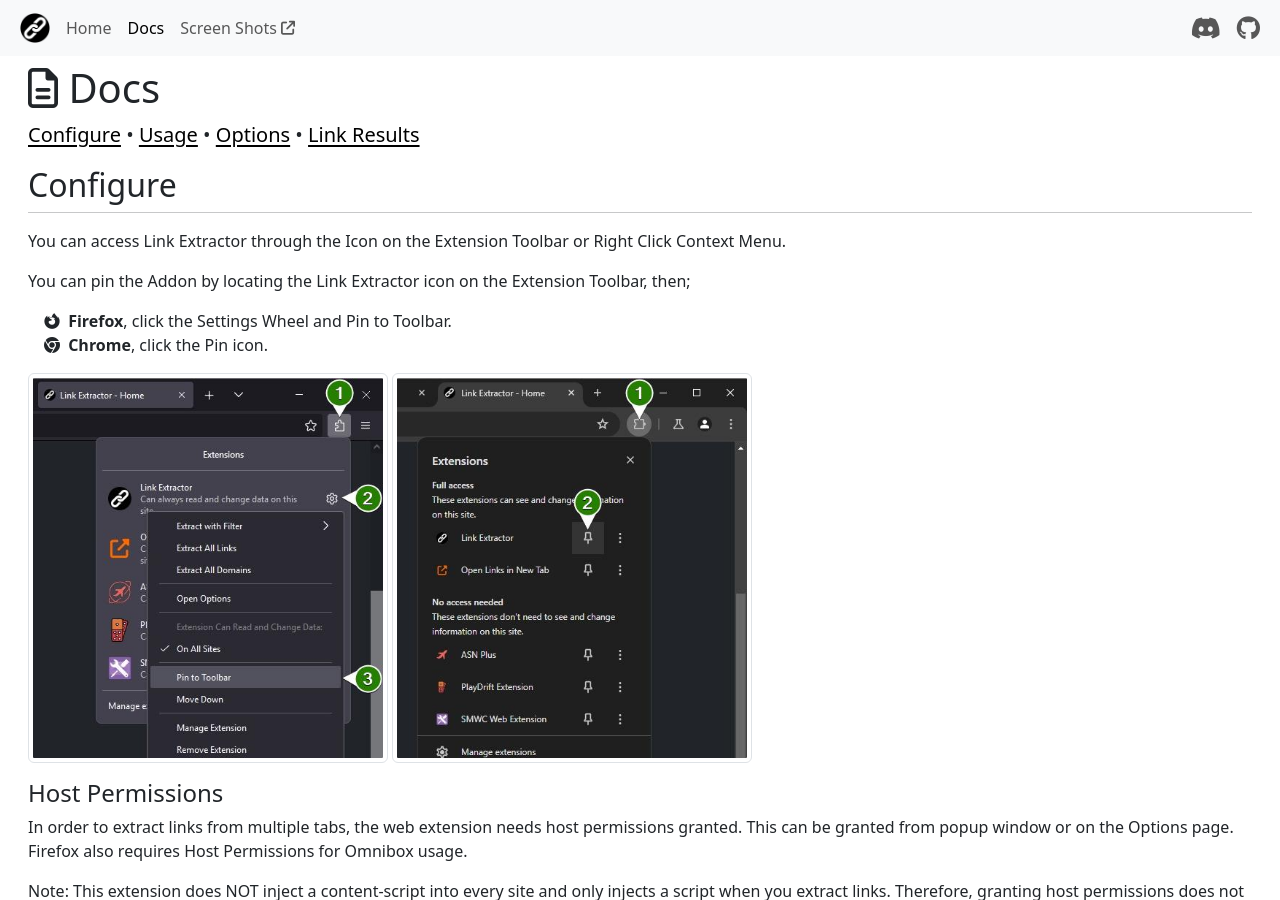
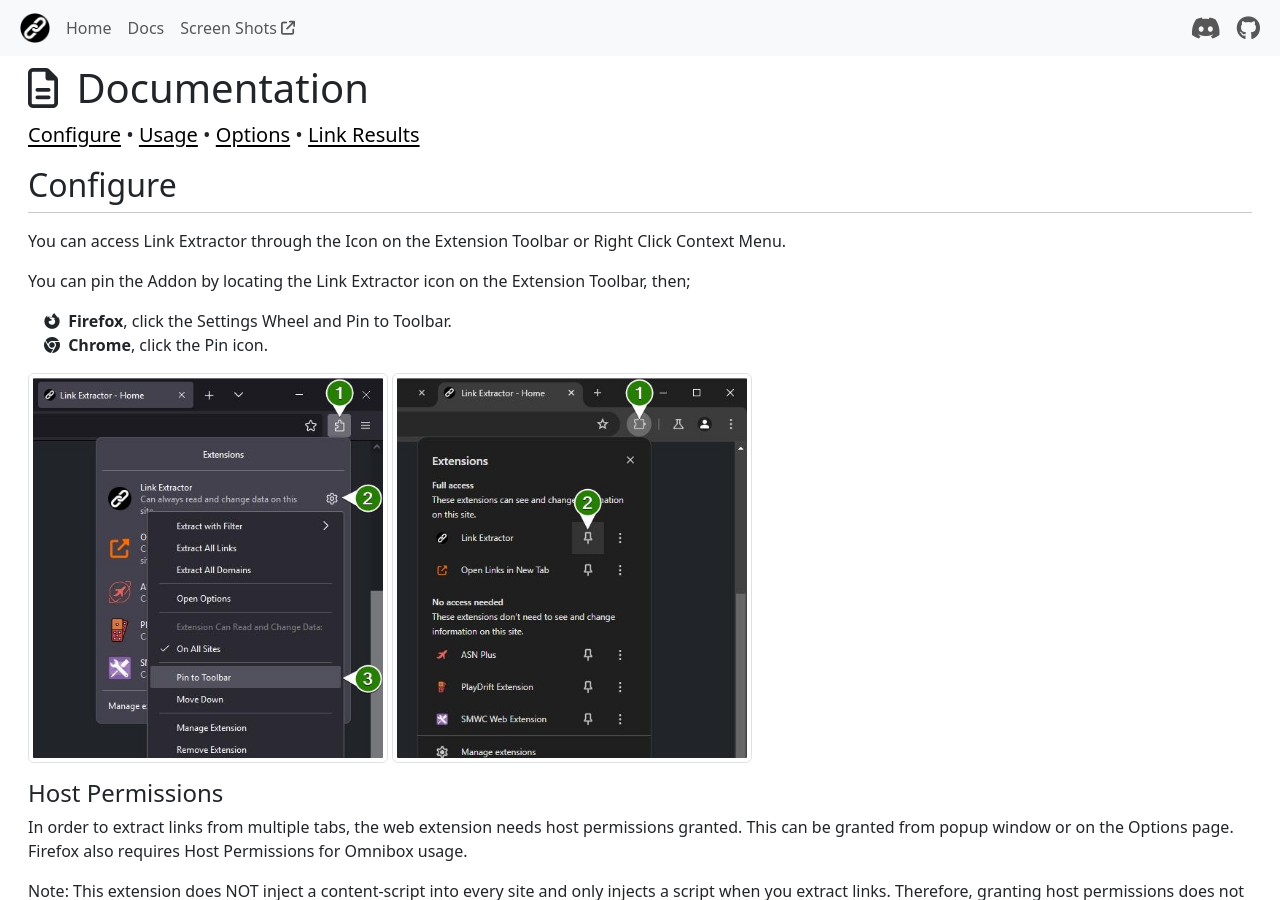
Before and after one commit to cssnr/link-extractor-site, a Jekyll site: the page built from src/html/docs.html, in a window 1280 px wide and 900 px high. Built offline with Jekyll 4.4.1, drawn with Linux system fonts in a browser that asks for light colours; comment, search, counter and statistics services are not loaded.

```diff
--- a/src/html/docs.html
+++ b/src/html/docs.html
@@ -1,12 +1,12 @@
 ---
 layout: default
 permalink: /docs/
-title: Docs
+title: Documentation
 description: Documentation and Instructions for configuring and using Link Extractor.
 ---
 
 <div class="container-fluid">
-    <h1 class="animate__animated animate__zoomIn"><i class="fa-regular fa-file-lines"></i> {{ page.title }}</h1>
+    <h1 class="animate__animated animate__zoomIn"><i class="fa-regular fa-file-lines me-2"></i> {{ page.title }}</h1>
 
     <p class="lead">
         <a href="#configure" class="link-body-emphasis">Configure</a> &bull;
--- a/src/html/index.html
+++ b/src/html/index.html
@@ -6,7 +6,7 @@
 ---
 
 <div class="container-fluid">
-    <h1 class="animate__animated animate__zoomIn"><i class="fa-solid fa-link"></i> {{ site.site_name }}</h1>
+    <h1 class="animate__animated animate__zoomIn"><i class="fa-solid fa-link me-2"></i> {{ site.site_name }}</h1>
 
     <div class="mb-2" style="min-height: 20px;">
         <a href="{{ site.chrome_url }}" title="Google" target="_blank" rel="noopener">
```
Also changed, not shown: src/js/uninstall.js (+17 -3 lines).
